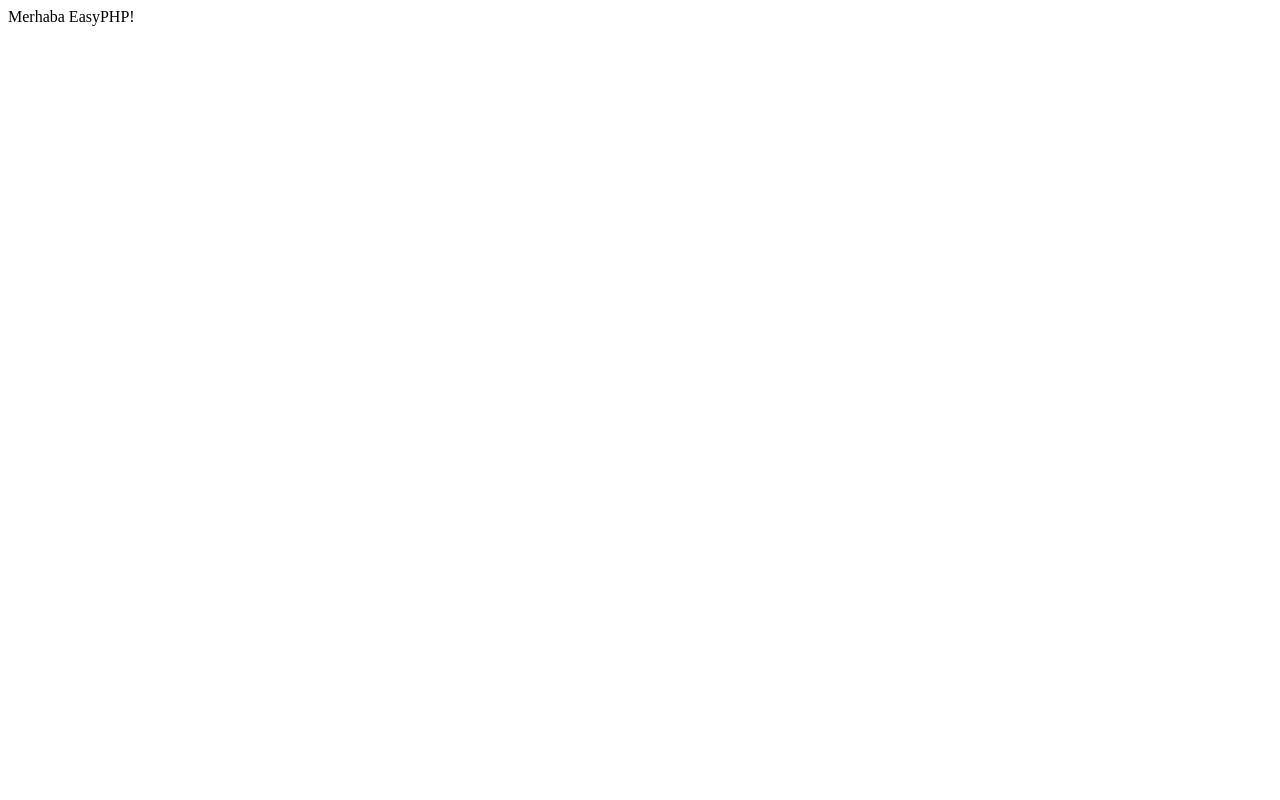
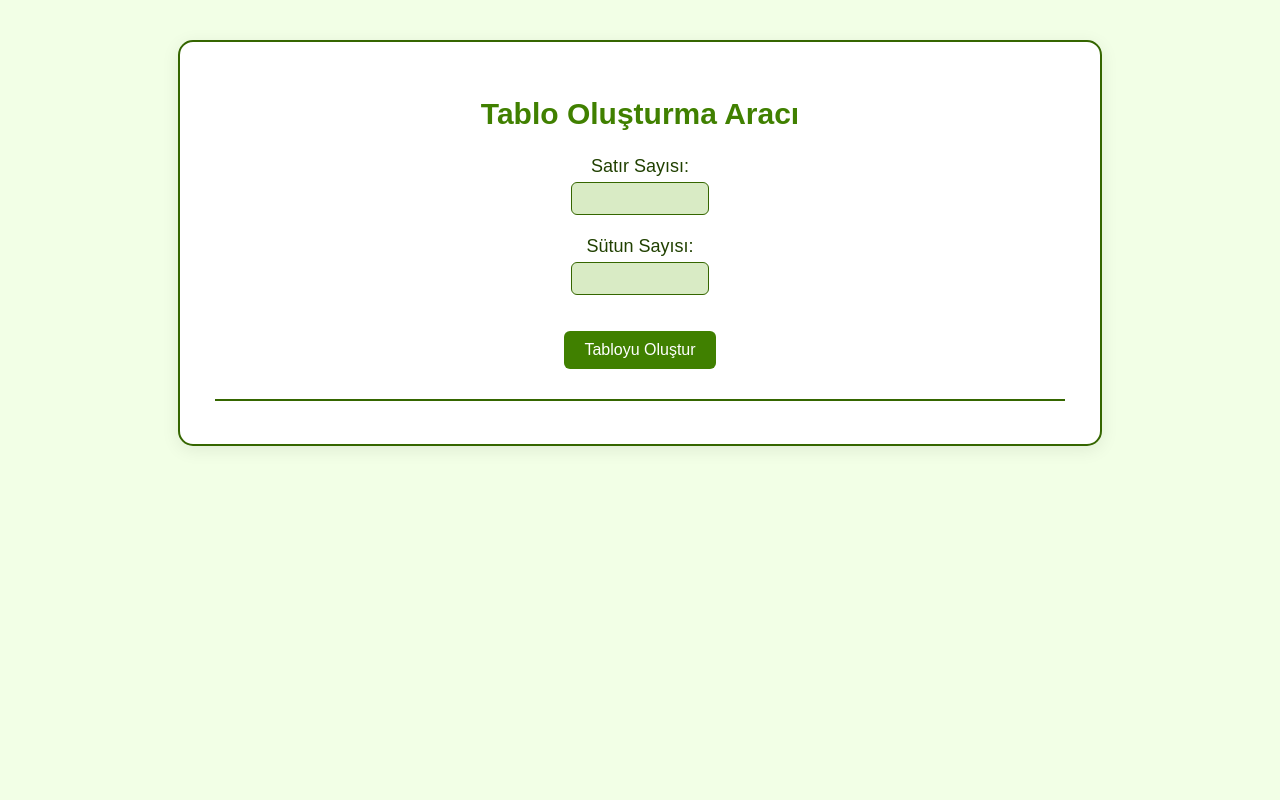
Before and after one commit to lupaluti/BTE311, a PHP site: page /tablorandomsayilar.php in a window 1280 px wide. Before the commit the page is almost empty. Run offline with PHP 8.4, Linux system fonts and the light colour scheme.

Commit message:
Create dynamic table generator in PHP

```diff
--- a/tablorandomsayilar.php
+++ b/tablorandomsayilar.php
@@ -1,3 +1,124 @@
-<?php
-echo "Merhaba EasyPHP!";
-?>
+<!DOCTYPE html>
+<html lang="tr">
+<head>
+    <meta charset="UTF-8">
+    <meta name="viewport" content="width=device-width, initial-scale=1.0">
+    <title>Dinamik Tablo</title>
+
+    <style>
+        body {
+            background: #f2ffe6;
+            font-family: Arial, sans-serif;
+            margin: 0;
+            padding: 40px 0;
+            color: #222;
+            display: flex;
+            justify-content: center;
+        }
+
+        .container {
+            width: 90%;
+            max-width: 850px;
+            background: white;
+            padding: 35px;
+            border-radius: 15px;
+            border: 2px solid #356600;
+            box-shadow: 0 4px 18px rgba(0,0,0,0.08);
+            text-align: center;
+        }
+
+        h1 {
+            color: #408000;
+            margin-bottom: 25px;
+            font-size: 30px;
+        }
+
+        form {
+            margin-bottom: 30px;
+            font-size: 18px;
+            color: #204000ff;
+        }
+
+        input[type="number"] {
+            padding: 8px;
+            width: 120px;
+            margin-top: 5px;
+            border-radius: 6px;
+            border: 1.5px solid #356600;
+            background: #d9ebc5;
+        }
+
+        input[type="submit"] {
+            background: #408000;
+            color: white;
+            border: none;
+            padding: 10px 20px;
+            margin-top: 15px;
+            cursor: pointer;
+            border-radius: 6px;
+            font-size: 16px;
+        }
+
+        input[type="submit"]:hover {
+            background: #2c5c00;
+        }
+
+        table {
+            margin: 0 auto;
+            border-collapse: collapse;
+            margin-top: 20px;
+        }
+
+        td {
+            border: 1.5px solid #356600;
+            padding: 12px 18px;
+            background: #d9ebc5;
+            border-radius: 4px;
+            font-size: 18px;
+        }
+
+    </style>
+
+</head>
+<body>
+
+<div class="container">
+
+    <h1>Tablo Oluşturma Aracı</h1>
+
+    <form method="post">
+        Satır Sayısı: <br>
+        <input type="number" name="satir" required><br><br>
+
+        Sütun Sayısı: <br>
+        <input type="number" name="sutun" required><br><br>
+
+        <input type="submit" value="Tabloyu Oluştur">
+    </form>
+
+    <hr style="border: 1.3px solid #356600;">
+
+    <?php
+    if ($_POST) {
+        $satir_sayisi = $_POST['satir'];
+        $sutun_sayisi = $_POST['sutun'];
+
+        echo "<table>";
+
+        for ($i = 0; $i < $satir_sayisi; $i++) {
+            echo "<tr>";
+
+            for ($j = 0; $j < $sutun_sayisi; $j++) {
+                $rastgele_sayi = rand(1, 100);
+                echo "<td>$rastgele_sayi</td>";
+            }
+            echo "</tr>";
+        }
+        echo "</table>";
+    }
+    ?>
+
+</div>
+
+</body>
+</html>
```
